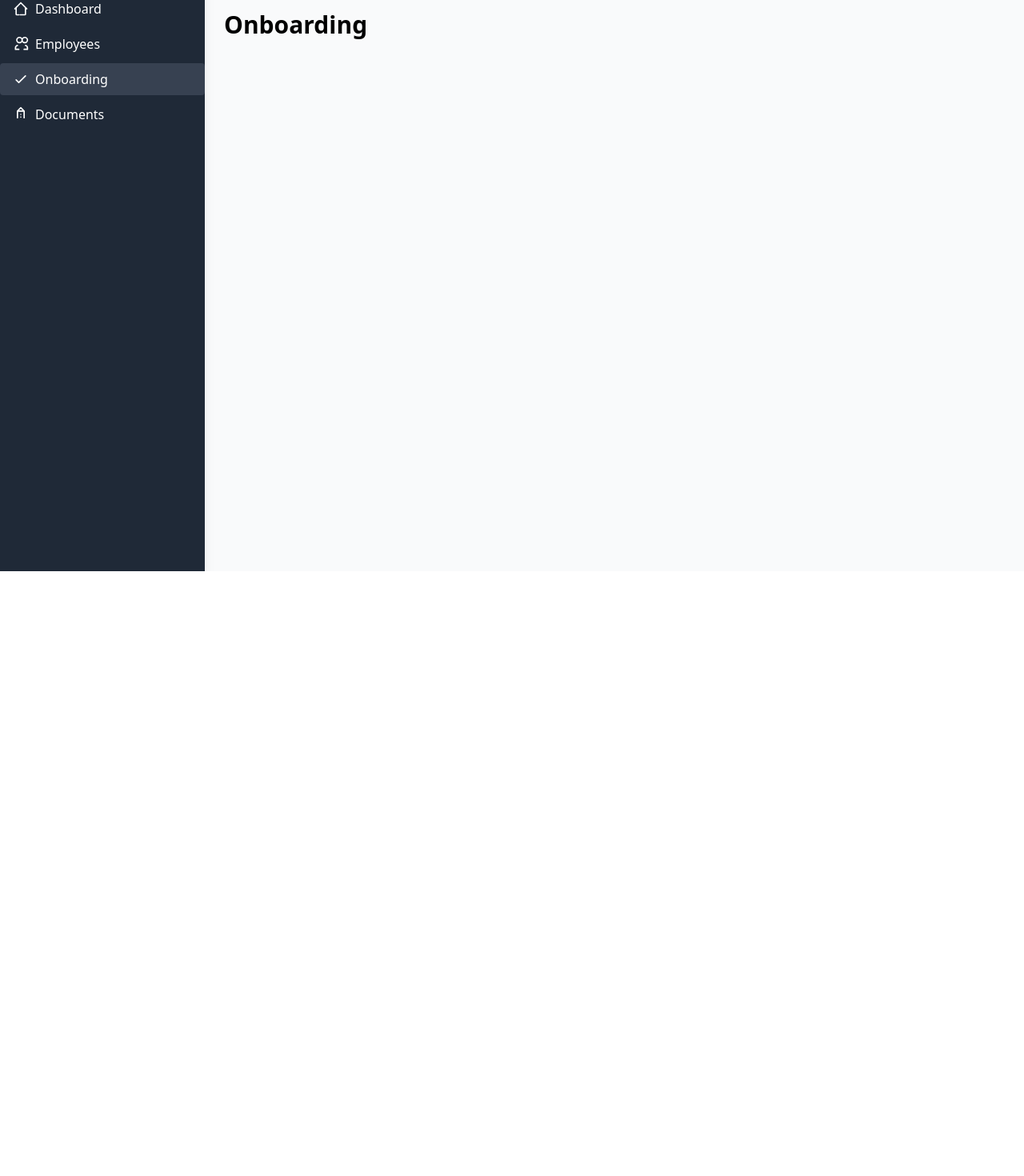
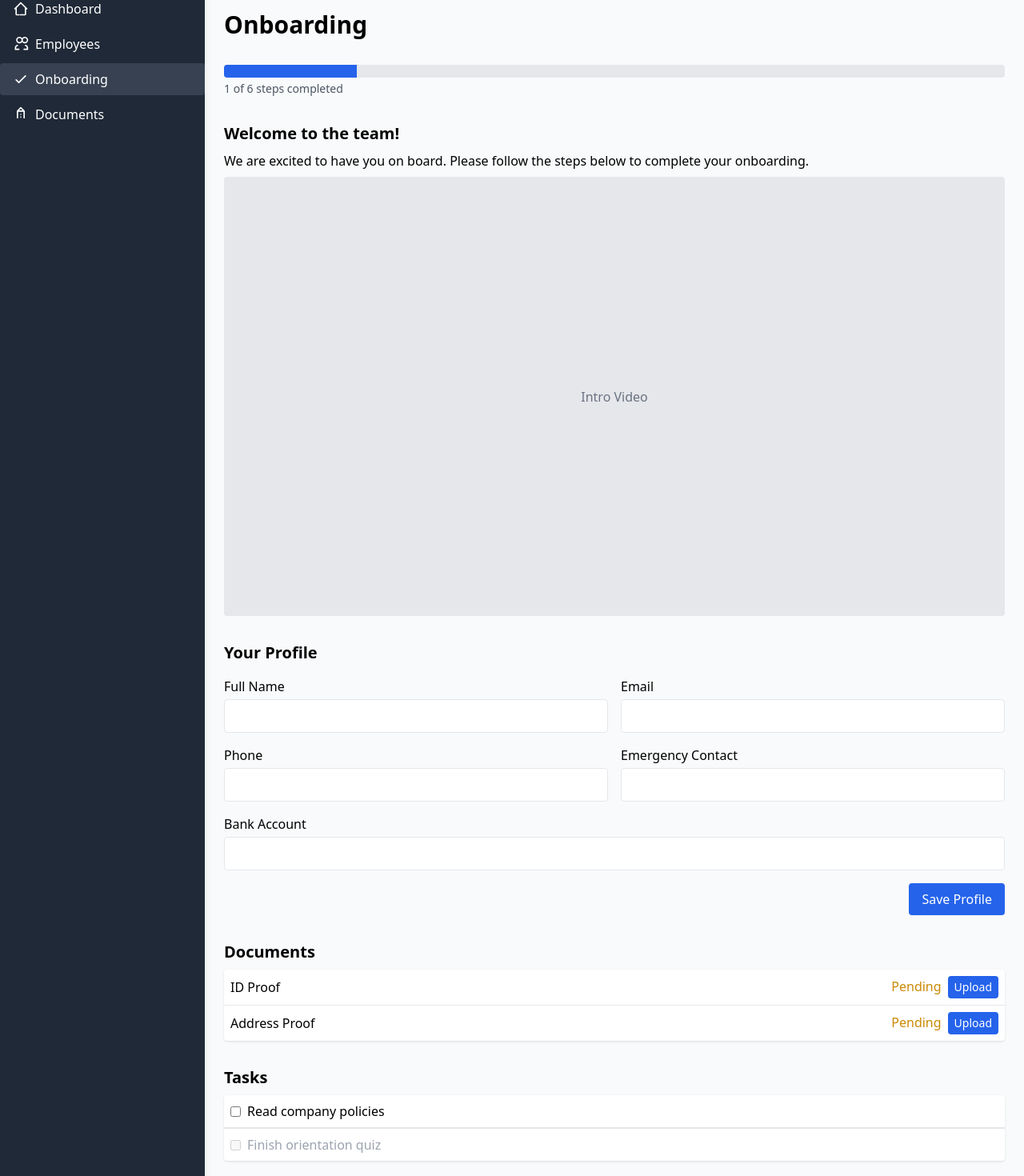
Before and after one commit to Karthikeya-5074/Hr_potal, a React app: page /onboarding in a window 1280 px wide. Shown: the part 86-1556 px from the top of the page at 80% size. Before the commit the page ends 800 px from the top, so only its background shows below. Built offline with nearby package versions, Linux system fonts and the light colour scheme.

Commit message:
Add onboarding module skeleton

```diff
--- /dev/null
+++ b/src/components/ProgressBar.jsx
@@ -0,0 +1,15 @@
+import React from 'react';
+
+function ProgressBar({ value, max = 100 }) {
+  const percent = Math.min(100, Math.round((value / max) * 100));
+  return (
+    <div className="w-full bg-gray-200 rounded h-4 overflow-hidden">
+      <div
+        className="h-full bg-blue-600 transition-all"
+        style={{ width: `${percent}%` }}
+      />
+    </div>
+  );
+}
+
+export default ProgressBar;
--- a/src/pages/OnboardingPage.jsx
+++ b/src/pages/OnboardingPage.jsx
@@ -1,7 +1,202 @@
-import React from 'react';
+import React, { useState } from 'react';
+import ChecklistItem from '../components/ChecklistItem';
+import ProgressBar from '../components/ProgressBar';
+import Toast from '../components/Toast';
 
 function OnboardingPage() {
-  return <h1 className="text-3xl font-bold">Onboarding</h1>;
+  const [profile, setProfile] = useState({
+    fullName: '',
+    email: '',
+    phone: '',
+    emergencyContact: '',
+    bankAccount: '',
+  });
+  const [profileComplete, setProfileComplete] = useState(false);
+  const [docs, setDocs] = useState([
+    { id: 1, label: 'ID Proof', status: 'Pending' },
+    { id: 2, label: 'Address Proof', status: 'Pending' },
+  ]);
+  const [tasks, setTasks] = useState([
+    { id: 1, label: 'Read company policies', completed: false },
+    { id: 2, label: 'Finish orientation quiz', completed: false },
+  ]);
+  const [toast, setToast] = useState(null);
+
+  const handleProfileChange = (e) => {
+    const { name, value } = e.target;
+    setProfile((p) => ({ ...p, [name]: value }));
+  };
+
+  const handleProfileSubmit = (e) => {
+    e.preventDefault();
+    const missing = Object.values(profile).some((v) => !v.trim());
+    if (missing) {
+      setToast({ type: 'error', message: 'Please fill all fields' });
+      return;
+    }
+    setProfileComplete(true);
+    setToast({ type: 'success', message: 'Profile saved' });
+  };
+
+  const handleDocUpload = (id) => {
+    setDocs((prev) =>
+      prev.map((d) => (d.id === id ? { ...d, status: 'Uploaded' } : d))
+    );
+  };
+
+  const handleToggleTask = (id) => {
+    setTasks((prev) =>
+      prev.map((t) => (t.id === id ? { ...t, completed: !t.completed } : t))
+    );
+  };
+
+  const totalSteps = 1 + 1 + docs.length + tasks.length; // welcome + profile + docs + tasks
+  const completedSteps =
+    1 +
+    (profileComplete ? 1 : 0) +
+    docs.filter((d) => d.status === 'Uploaded').length +
+    tasks.filter((t) => t.completed).length;
+
+  return (
+    <div className="space-y-8">
+      <h1 className="text-3xl font-bold">Onboarding</h1>
+
+      {/* Progress */}
+      <div>
+        <ProgressBar value={completedSteps} max={totalSteps} />
+        <p className="text-sm text-gray-600 mt-1">
+          {completedSteps} of {totalSteps} steps completed
+        </p>
+      </div>
+
+      {/* Welcome Section */}
+      <section className="space-y-2">
+        <h2 className="text-xl font-semibold">Welcome to the team!</h2>
+        <p>
+          We are excited to have you on board. Please follow the steps below to
+          complete your onboarding.
+        </p>
+        <div className="w-full aspect-video bg-gray-200 flex items-center justify-center rounded">
+          <span className="text-gray-500">Intro Video</span>
+        </div>
+      </section>
+
+      {/* Profile Form */}
+      <section className="space-y-4">
+        <h2 className="text-xl font-semibold">Your Profile</h2>
+        {profileComplete ? (
+          <p className="text-green-600">Profile information completed.</p>
+        ) : (
+          <form onSubmit={handleProfileSubmit} className="grid grid-cols-1 sm:grid-cols-2 gap-4">
+            <div>
+              <label className="block mb-1">Full Name</label>
+              <input
+                className="w-full p-2 border rounded"
+                name="fullName"
+                value={profile.fullName}
+                onChange={handleProfileChange}
+                required
+              />
+            </div>
+            <div>
+              <label className="block mb-1">Email</label>
+              <input
+                className="w-full p-2 border rounded"
+                name="email"
+                value={profile.email}
+                onChange={handleProfileChange}
+                required
+              />
+            </div>
+            <div>
+              <label className="block mb-1">Phone</label>
+              <input
+                className="w-full p-2 border rounded"
+                name="phone"
+                value={profile.phone}
+                onChange={handleProfileChange}
+                required
+              />
+            </div>
+            <div>
+              <label className="block mb-1">Emergency Contact</label>
+              <input
+                className="w-full p-2 border rounded"
+                name="emergencyContact"
+                value={profile.emergencyContact}
+                onChange={handleProfileChange}
+                required
+              />
+            </div>
+            <div className="sm:col-span-2">
+              <label className="block mb-1">Bank Account</label>
+              <input
+                className="w-full p-2 border rounded"
+                name="bankAccount"
+                value={profile.bankAccount}
+                onChange={handleProfileChange}
+                required
+              />
+            </div>
+            <div className="sm:col-span-2 flex justify-end space-x-2">
+              <button type="submit" className="px-4 py-2 bg-blue-600 text-white rounded">
+                Save Profile
+              </button>
+            </div>
+          </form>
+        )}
+      </section>
+
+      {/* Document Upload */}
+      <section className="space-y-2">
+        <h2 className="text-xl font-semibold">Documents</h2>
+        <div className="bg-white rounded shadow divide-y">
+          {docs.map((doc) => (
+            <div key={doc.id} className="flex items-center justify-between p-2">
+              <span>{doc.label}</span>
+              <div className="space-x-2">
+                <span
+                  className={
+                    doc.status === 'Uploaded' ? 'text-green-600' : 'text-yellow-600'
+                  }
+                >
+                  {doc.status}
+                </span>
+                {doc.status !== 'Uploaded' && (
+                  <button
+                    onClick={() => handleDocUpload(doc.id)}
+                    className="px-2 py-1 text-sm bg-blue-600 text-white rounded"
+                  >
+                    Upload
+                  </button>
+                )}
+              </div>
+            </div>
+          ))}
+        </div>
+      </section>
+
+      {/* Tasks */}
+      <section className="space-y-2">
+        <h2 className="text-xl font-semibold">Tasks</h2>
+        <div className="bg-white rounded shadow divide-y">
+          {tasks.map((task, idx) => (
+            <ChecklistItem
+              key={task.id}
+              label={task.label}
+              completed={task.completed}
+              disabled={idx > 0 && !tasks[idx - 1].completed}
+              onToggle={() => handleToggleTask(task.id)}
+            />
+          ))}
+        </div>
+      </section>
+
+      {toast && (
+        <Toast message={toast.message} type={toast.type} onClose={() => setToast(null)} />
+      )}
+    </div>
+  );
 }
 
 export default OnboardingPage;
```
